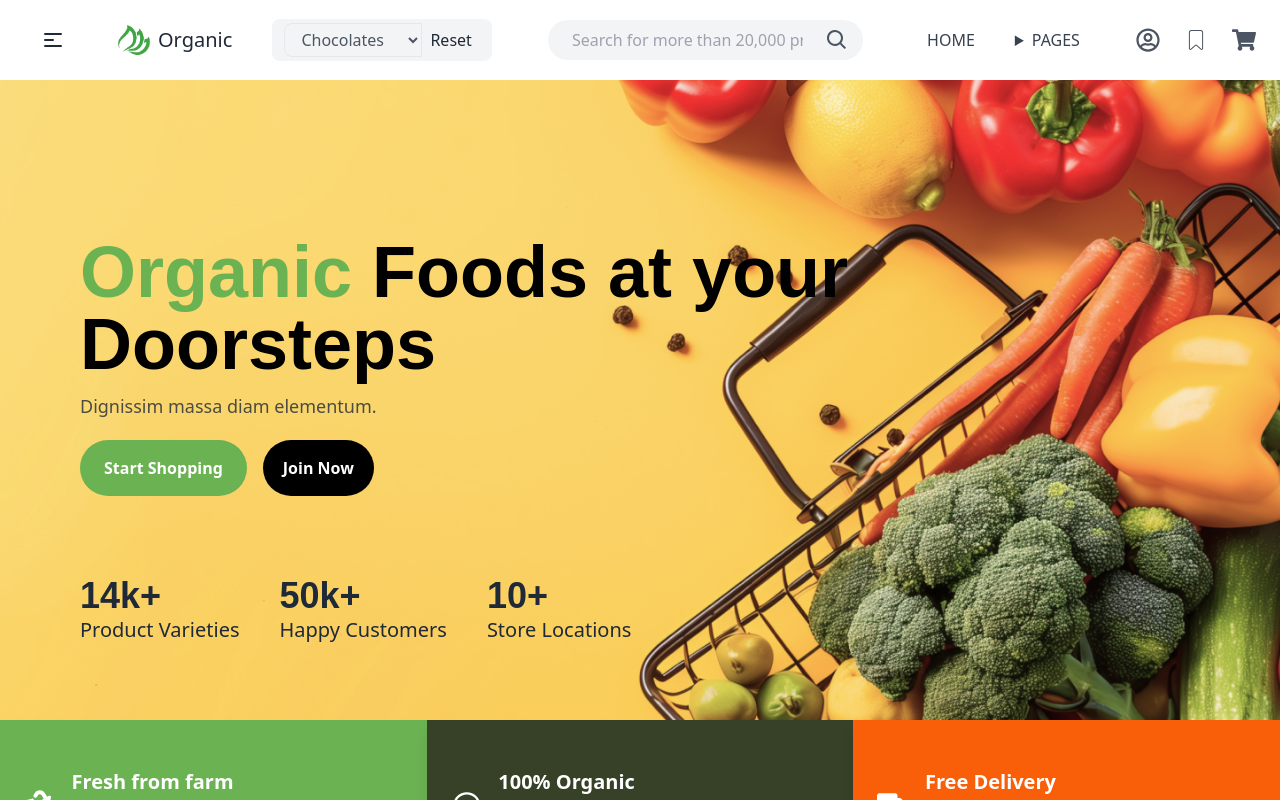
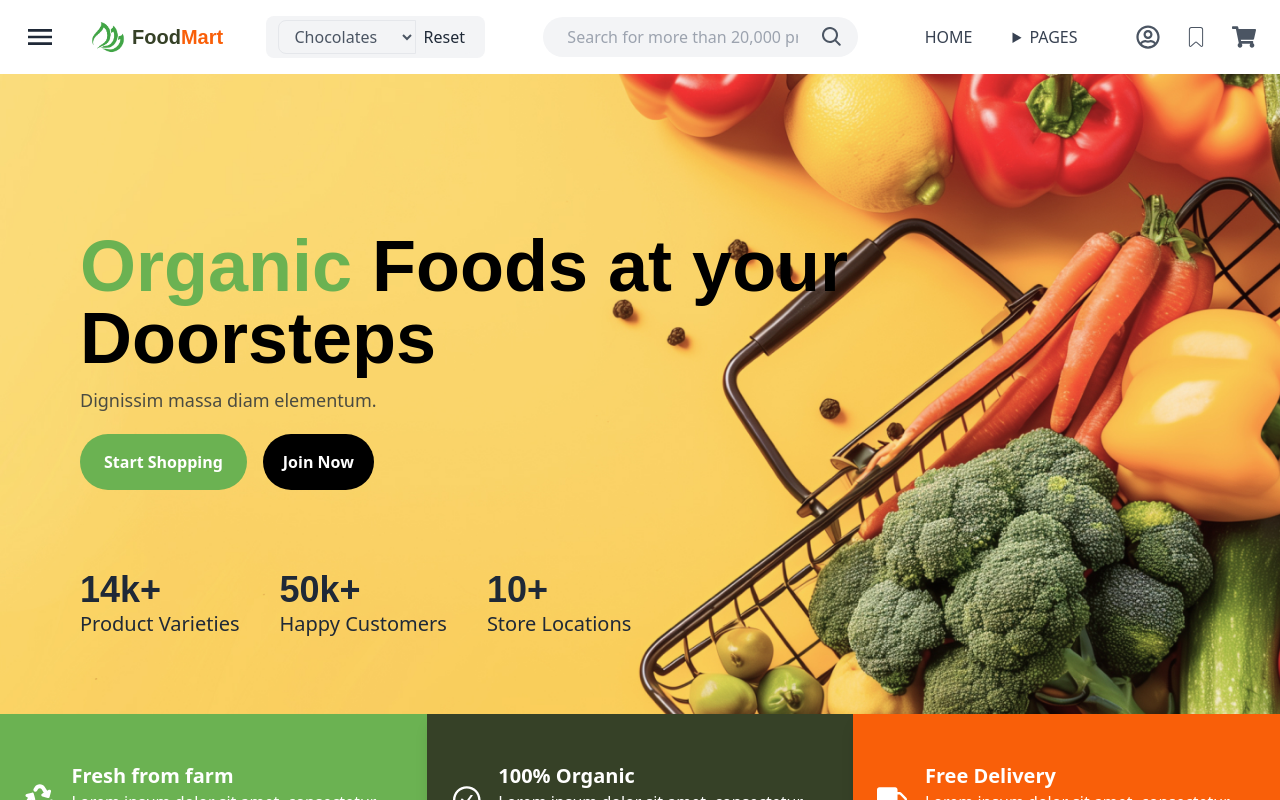
Before and after one commit to ashrafultusar/fresh-mart-client, a React (Vite) app: page / in a window 1280 px wide. Shown: the top 800 px of the page. Built offline with nearby package versions, Linux system fonts and the light colour scheme.

Commit message:
added all update

```diff
--- a/src/Shared/Navbar/Navbar.jsx
+++ b/src/Shared/Navbar/Navbar.jsx
@@ -41,7 +41,7 @@ const Navbar = () => {
         >
           <button
             onClick={toggleSidebar}
-            className="btn btn-ghost absolute top-4 right-4 text-black"
+            className=" absolute top-4 right-4 text-black "
           >
             <ImCross className="text-2xl" />
           </button>
@@ -178,29 +178,27 @@ const Navbar = () => {
             <a className="btn btn-primary mt-4">Login</a>
           </div>
         </div>
+
         <div className="flex items-center space-x-8">
           {/* Toggle Button for Sidebar */}
-          <button onClick={toggleSidebar} className="btn btn-ghost">
+          <button onClick={toggleSidebar} className="">
             <svg
+              className="swap-off fill-current"
               xmlns="http://www.w3.org/2000/svg"
-              className="h-6 w-6"
-              fill="none"
-              viewBox="0 0 24 24"
-              stroke="currentColor"
+              width="32"
+              height="32"
+              viewBox="0 0 512 512"
             >
-              <path
-                strokeLinecap="round"
-                strokeLinejoin="round"
-                strokeWidth="2"
-                d="M4 6h16M4 12h8m-8 6h16"
-              />
+              <path d="M64,384H448V341.33H64Zm0-106.67H448V234.67H64ZM64,128v42.67H448V128Z" />
             </svg>
           </button>
 
           {/* Logo */}
           <button className="flex items-center gap-1 text-xl">
             <img className="w-10" src={logo} alt="Logo" />
-            Organic
+            <p className="font-poppins font-bold text-[#364127]">
+              Food<span className="text-[#F95F09] ">Mart</span>
+            </p>
           </button>
         </div>
       </div>
@@ -253,11 +251,11 @@ const Navbar = () => {
           HOME
         </a>
 
-        <details className="dropdown">
-          <summary className="font-medium text-gray-700 cursor-pointer">
+        <details className="dropdown z-50">
+          <summary className="font-medium text-gray-700 cursor-pointer ">
             PAGES
           </summary>
-          <ul className="menu dropdown-content bg-base-100 rounded-box w-48 p-2 shadow">
+          <ul className="menu dropdown-content bg-base-100  w-48 p-2 shadow">
             <li>
               <a>ABOUT US</a>
             </li>
```
